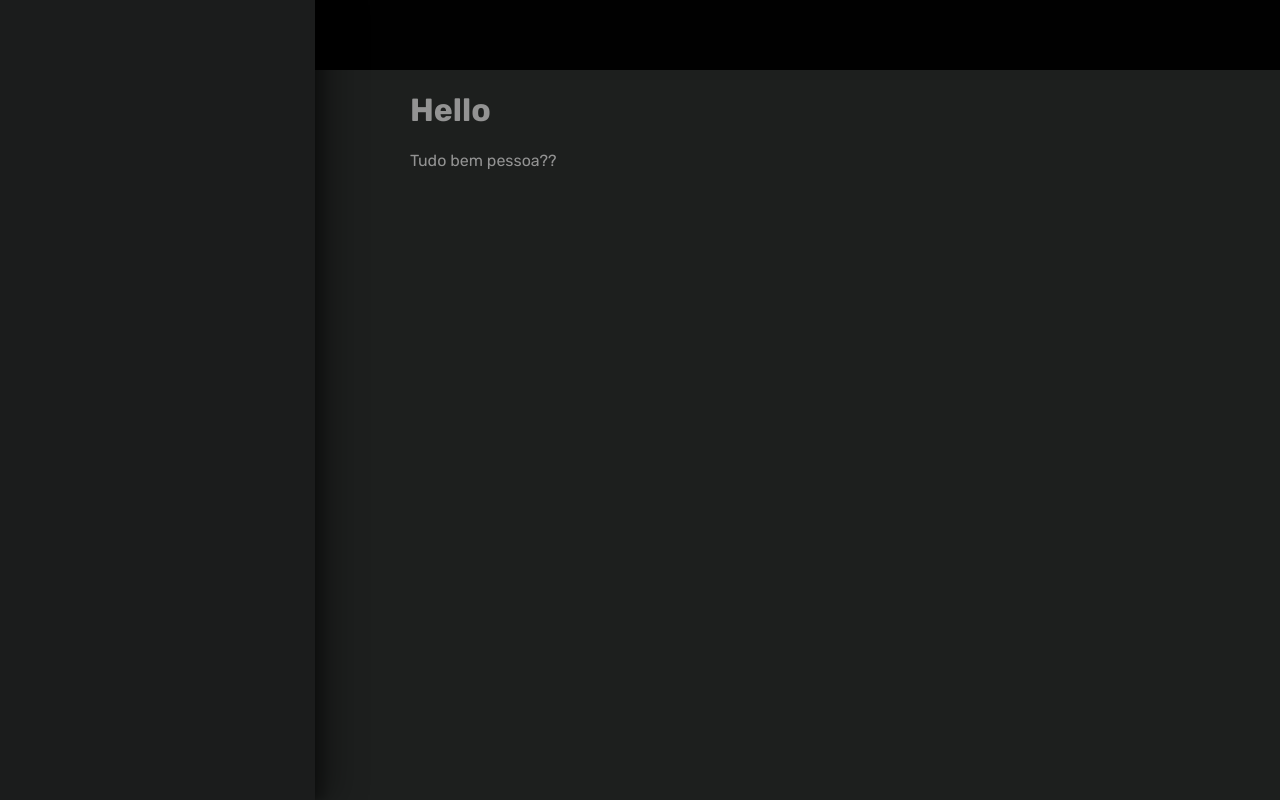
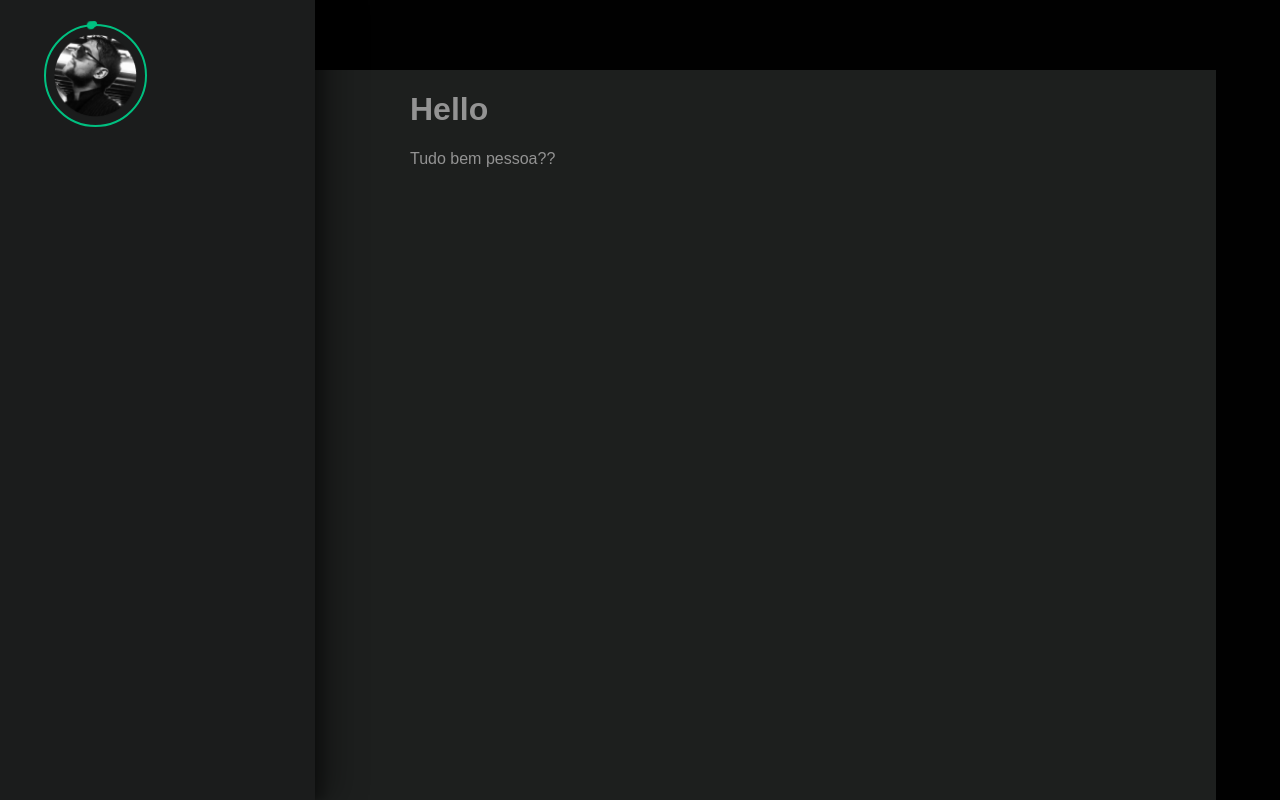
Before and after one commit to DrZanuff/cv-ricardo-machado, a Next.js app: page / in a window 1280 px wide. Built offline with nearby package versions, Linux system fonts and the light colour scheme.

Commit message:
Switch to Styledcomponents

```diff
--- a/package.json
+++ b/package.json
@@ -12,10 +12,14 @@
     "next": "11.0.1",
     "react": "17.0.2",
     "react-dom": "17.0.2",
-    "sass": "^1.36.0"
+    "recoil": "^0.6.1",
+    "sass": "^1.36.0",
+    "styled-components": "^5.3.3"
   },
   "devDependencies": {
     "@types/react": "17.0.15",
+    "@types/styled-components": "^5.1.23",
+    "babel-plugin-styled-components": "^2.0.6",
     "eslint": "7.31.0",
     "eslint-config-next": "11.0.1",
     "typescript": "4.3.5"
--- a/pages/_app.tsx
+++ b/pages/_app.tsx
@@ -1,7 +1,17 @@
-import '../styles/globals.scss'
+import { ThemeProvider } from 'styled-components'
+import { RecoilRoot } from 'recoil'
+import GlobalStyle from '../styles/global'
+import theme from '../styles/theme'
 import type { AppProps } from 'next/app'
 
-function MyApp({ Component, pageProps }: AppProps) {
-  return <Component {...pageProps} />
+function App({ Component, pageProps }: AppProps) {
+  return (
+    <ThemeProvider theme={theme}>
+      <RecoilRoot>
+        <GlobalStyle />
+        <Component {...pageProps} />
+      </RecoilRoot>
+    </ThemeProvider>
+  )
 }
-export default MyApp
+export default App
--- a/pages/index.tsx
+++ b/pages/index.tsx
@@ -1,19 +1,16 @@
-import Head from 'next/head'
-import styles from '../styles/Home.module.scss'
+import { SideBarMenu } from '../src/components/SideBarMenu'
+import * as S from '../styles/home'
 
 export default function Home() {
   return (
-    <div className={styles.container}>
-      <Head>
-        <title>DrZanuff</title>
-        <meta name="CV" content="Ricardo Machado CV" />
-        <link rel="icon" href="/favicon.ico" />
-      </Head>
-      <div className={styles.menu}></div>
-      <div className={styles.content}>
+    <S.Container>
+      <S.Menu>
+        <SideBarMenu />
+      </S.Menu>
+      <S.Content>
         <h1>Hello</h1>
         <p>Tudo bem pessoa??</p>
-      </div>
-    </div>
+      </S.Content>
+    </S.Container>
   )
 }
--- /dev/null
+++ b/src/components/SideBarMenu/index.tsx
@@ -0,0 +1,19 @@
+import Image from 'next/image'
+import ProfilePic from '../../../public/images/Photo.png'
+import * as S from './styles'
+
+export function SideBarMenu() {
+  return (
+    <S.SideBarContainer>
+      <S.Badge>
+        <Image src={ProfilePic} width={'100%'} height={'100%'} />
+        <S.Dot>
+          <S.Circle />
+        </S.Dot>
+        <S.DotSmall>
+          <S.SmallCircle />
+        </S.DotSmall>
+      </S.Badge>
+    </S.SideBarContainer>
+  )
+}
--- /dev/null
+++ b/src/components/SideBarMenu/styles.tsx
@@ -0,0 +1,73 @@
+import styled, { keyframes } from 'styled-components'
+
+const rotation = keyframes`
+    from {
+				-webkit-transform: rotate(0deg);
+		}
+		to {
+				-webkit-transform: rotate(359deg);
+		}
+`
+
+const backRotation = keyframes`
+    from {
+          -webkit-transform: rotate(359deg);
+      }
+      to {
+				-webkit-transform: rotate(0deg);
+		}
+`
+
+export const SideBarContainer = styled.div`
+  width: 100%;
+  flex-direction: column;
+  align-items: center;
+  justify-content: center;
+  /* margin: 24px 44px 0px 29px; */
+  margin-top: 24px;
+  margin-left: 44px;
+  margin-right: 29px;
+`
+export const Badge = styled.div`
+  width: 103px;
+  height: 103px;
+  border-radius: 50%;
+  display: flex;
+  padding: 8px;
+  justify-content: center;
+  align-items: center;
+  border: 2px solid ${({ theme }) => theme.colors.GREEN};
+  position: relative;
+`
+export const Dot = styled.div`
+  position: absolute;
+  margin: auto auto;
+  width: 10px;
+  height: 10px;
+  animation: ${rotation} 2s infinite linear;
+`
+
+export const DotSmall = styled.div`
+  position: absolute;
+  margin: auto auto;
+  width: 10px;
+  height: 10px;
+  animation: ${backRotation} 2s infinite ease-in-out alternate-reverse;
+`
+
+export const Circle = styled.div`
+  position: relative;
+  top: -50px;
+  background-color: ${({ theme }) => theme.colors.GREEN};
+  width: 8px;
+  height: 8px;
+  border-radius: 50%;
+`
+export const SmallCircle = styled.div`
+  position: relative;
+  top: -50px;
+  background-color: ${({ theme }) => theme.colors.GREEN};
+  width: 6px;
+  height: 6px;
+  border-radius: 50%;
+`
--- a/styles/Home.module.scss
+++ /dev/null
@@ -1,53 +0,0 @@
-.container {
-  min-height: 100vh;
-  display: flex;
-  height: 100vh;
-  background: #010101;
-  color: var(--text);
-
-
-}
-
-.menu {
-  position: fixed;
-  left: 0;
-  height: 100vh;
-  background: var(--gray-menu);
-  width: 315px;
-
-  box-shadow:
-    1.5px 0 5px rgba(0, 0, 0, 0.219),
-    10px 0 6px rgba(0, 0, 0, 0.144),
-    14px 0 11px rgba(0, 0, 0, 0.103),
-    22px 0 30px rgba(0, 0, 0, 0.26),
-    35px 0 65px rgba(0, 0, 0, 0.007);
-
-}
-
-.content {
-  background: var(--gray-bg);
-  margin: 70px auto 134px 0;
-  height: calc(100% - 70px);
-  padding-left: 410px;
-  width: 1306px;
-}
-
-@media (max-width : 800px){
-
-  .menu {
-    position: fixed;
-    top: 0;
-    height: 125px;
-    background: var(--gray-menu);
-    width: 100vw;
-
-    box-shadow:
-      0 1.5px 5px rgba(0, 0, 0, 0.219),
-      0 10px 6px rgba(0, 0, 0, 0.144),
-      0 14px 11px rgba(0, 0, 0, 0.103),
-      0 22px 30px rgba(0, 0, 0, 0.26),
-      0 35px 65px rgba(0, 0, 0, 0.007);
-
-  }
-
-}
--- /dev/null
+++ b/styles/global.tsx
@@ -0,0 +1,20 @@
+import { createGlobalStyle } from 'styled-components'
+
+export default createGlobalStyle`
+  html,
+  body {
+    padding: 0;
+    margin: 0;
+    font-family: Rubik, sans-serif;
+  }
+
+
+  a {
+    color: inherit;
+    text-decoration: none;
+  }
+
+  * {
+    box-sizing: border-box;
+  }
+`
--- a/styles/globals.scss
+++ /dev/null
@@ -1,24 +0,0 @@
-@import url('https://fonts.googleapis.com/css2?family=Rubik:ital,wght@0,300;0,400;0,700;1,300&display=swap');
-html,
-body {
-  padding: 0;
-  margin: 0;
-  font-family: Rubik, sans-serif;
-}
-
-:root {
-  --gray-menu: #1B1C1C;
-  --gray-bg : #1D1F1E;
-  --green : #00C080;
-  --title : #FFFFFF;
-  --text : #939393;
-}
-
-a {
-  color: inherit;
-  text-decoration: none;
-}
-
-* {
-  box-sizing: border-box;
-}
--- /dev/null
+++ b/styles/home.tsx
@@ -0,0 +1,38 @@
+import styled from 'styled-components'
+
+export const Container = styled.div`
+  min-height: 100vh;
+  display: flex;
+  height: 100vh;
+  background: #010101;
+  color: ${({ theme }) => theme.colors.TEXT};
+`
+export const Menu = styled.div`
+  position: fixed;
+  left: 0;
+  height: 100vh;
+  background: ${({ theme }) => theme.colors.GRAY_MENU};
+  width: 315px;
+
+  box-shadow: 1.5px 0 5px rgba(0, 0, 0, 0.219), 10px 0 6px rgba(0, 0, 0, 0.144),
+    14px 0 11px rgba(0, 0, 0, 0.103), 22px 0 30px rgba(0, 0, 0, 0.26),
+    35px 0 65px rgba(0, 0, 0, 0.007);
+
+  @media (max-width: 800px) {
+    position: fixed;
+    top: 0;
+    height: 125px;
+    width: 100vw;
+
+    box-shadow: 0 1.5px 5px rgba(0, 0, 0, 0.219),
+      0 10px 6px rgba(0, 0, 0, 0.144), 0 14px 11px rgba(0, 0, 0, 0.103),
+      0 22px 30px rgba(0, 0, 0, 0.26), 0 35px 65px rgba(0, 0, 0, 0.007);
+  }
+`
+export const Content = styled.div`
+  background: ${({ theme }) => theme.colors.GRAY_BG};
+  margin: 70px auto 134px 0;
+  height: calc(100% - 70px);
+  padding-left: 410px;
+  width: 95%;
+`
--- /dev/null
+++ b/styles/theme.tsx
@@ -0,0 +1,11 @@
+const theme = {
+  colors: {
+    GRAY_MENU: '#1B1C1C',
+    GRAY_BG: '#1D1F1E',
+    GREEN: '#00C080',
+    TITLE: '#FFFFFF',
+    TEXT: '#939393',
+  },
+}
+
+export default theme
```
Also changed, not shown: styles/_document.tsx (added, +30 -0 lines), public/images/Photo.png, 1 other file (tests, documents, lock files or other folders).
